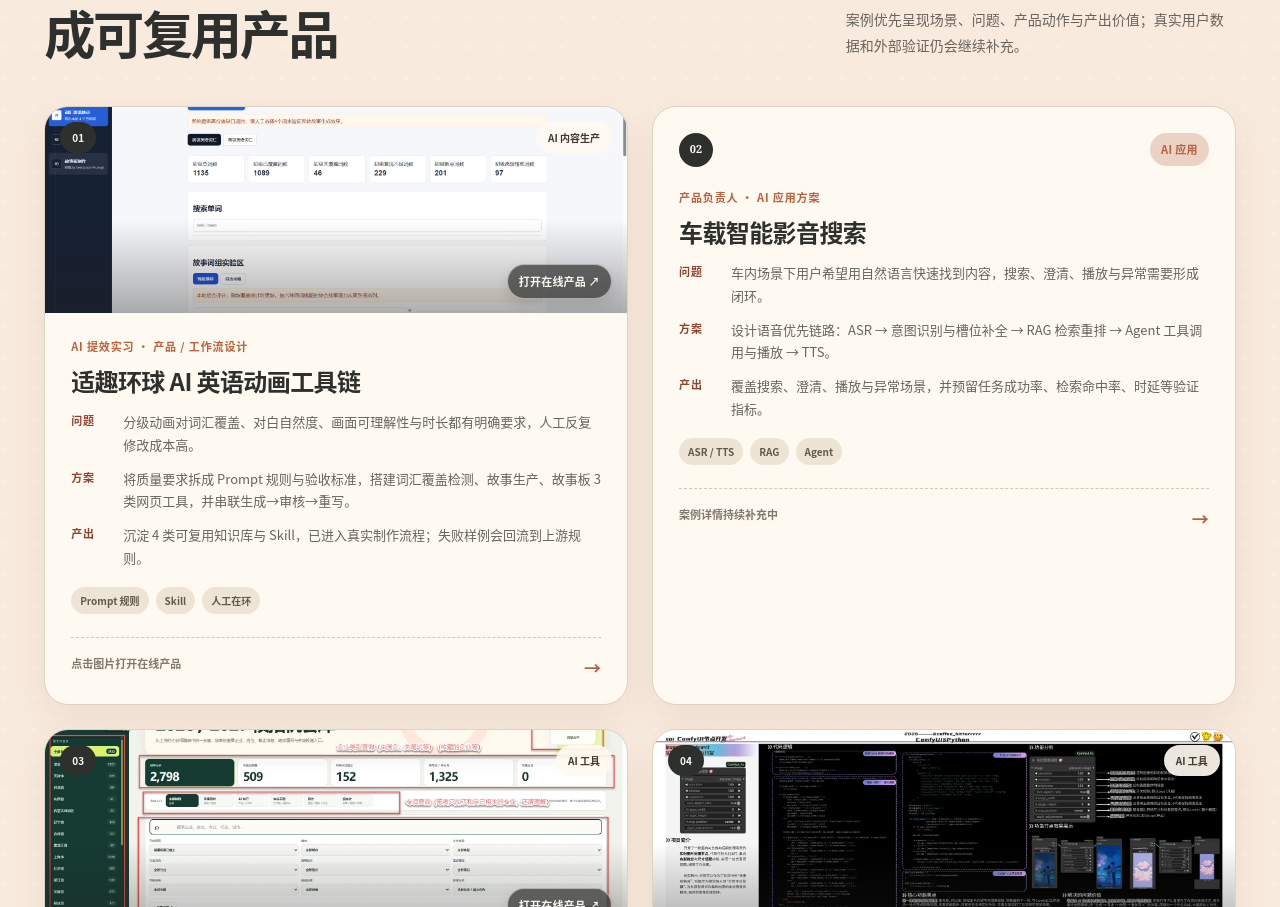
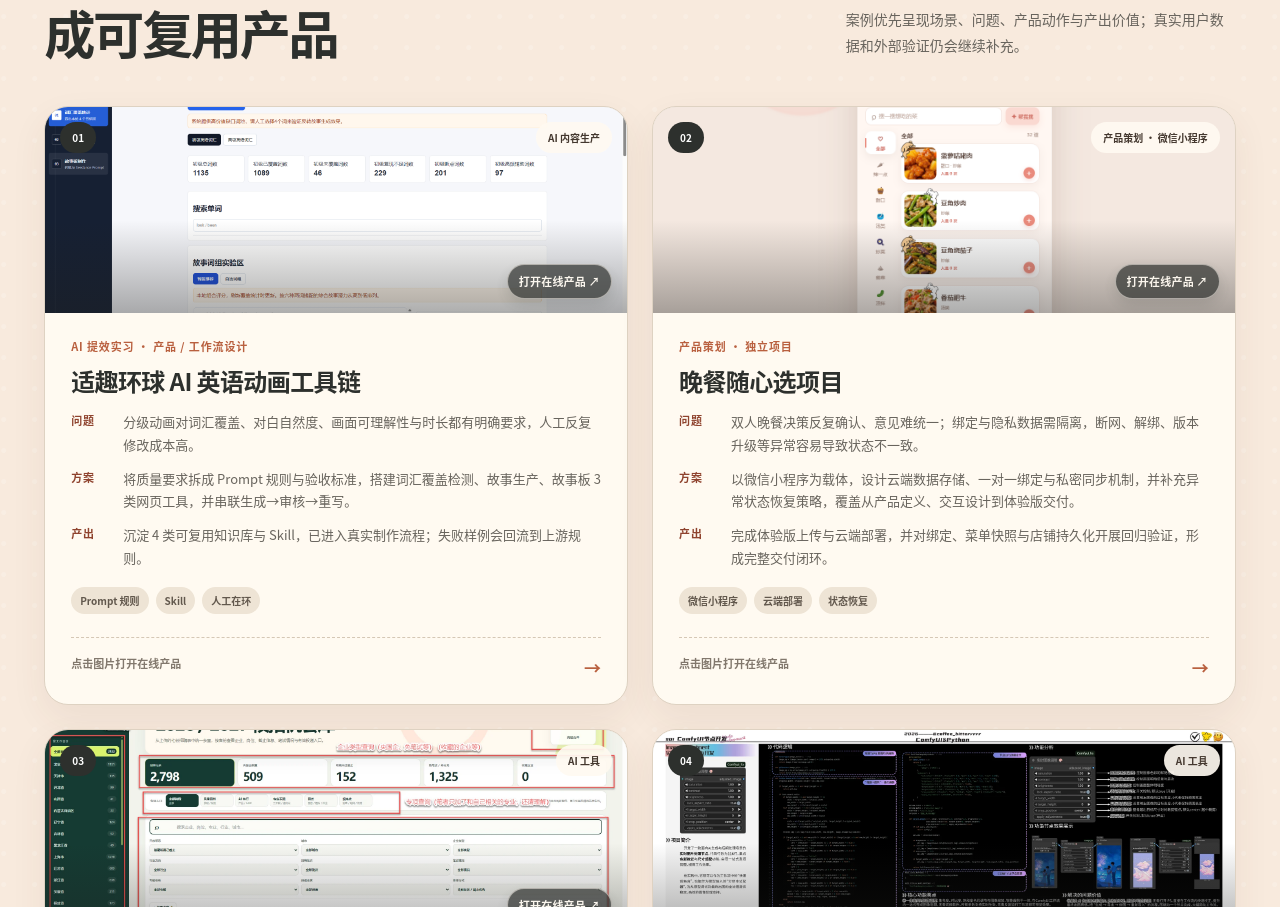
Before and after one commit to hanfeiqing-code/hanfeiqing-code.github.io, a Next.js app: page / in a window 1280 px wide. Shown: the part 3802-4709 px from the top of the page. Built offline with nearby package versions, Linux system fonts and the light colour scheme; no server answers.

Commit message:
Replace second project with dinner choice app

```diff
--- a/app/page.tsx
+++ b/app/page.tsx
@@ -153,14 +153,15 @@ const projects = [
   },
   {
     number: '02',
-    category: 'AI 应用',
-    title: '车载智能影音搜索',
-    problem: '车内场景下用户希望用自然语言快速找到内容，搜索、澄清、播放与异常需要形成闭环。',
-    solution: '设计语音优先链路：ASR → 意图识别与槽位补全 → RAG 检索重排 → Agent 工具调用与播放 → TTS。',
-    output: '覆盖搜索、澄清、播放与异常场景，并预留任务成功率、检索命中率、时延等验证指标。',
-    role: '产品负责人 · AI 应用方案',
-    image: null,
-    tags: ['ASR / TTS', 'RAG', 'Agent'],
+    category: '产品策划 · 微信小程序',
+    title: '晚餐随心选项目',
+    problem: '双人晚餐决策反复确认、意见难统一；绑定与隐私数据需隔离，断网、解绑、版本升级等异常容易导致状态不一致。',
+    solution: '以微信小程序为载体，设计云端数据存储、一对一绑定与私密同步机制，并补充异常状态恢复策略，覆盖从产品定义、交互设计到体验版交付。',
+    output: '完成体验版上传与云端部署，并对绑定、菜单快照与店铺持久化开展回归验证，形成完整交付闭环。',
+    role: '产品策划 · 独立项目',
+    image: '/projects/dinner-choice.png',
+    href: 'https://hanfeiqing-code.github.io/xiaomiao-menu-showcase/',
+    tags: ['微信小程序', '云端部署', '状态恢复'],
   },
   {
     number: '03',
```
Also changed, not shown: public/projects/dinner-choice.png (added).
